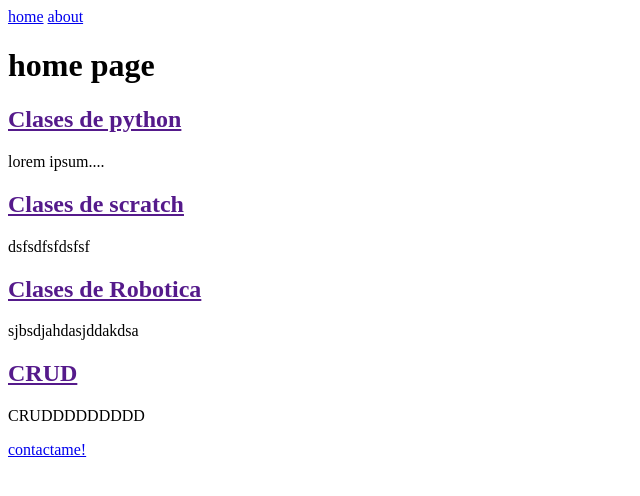
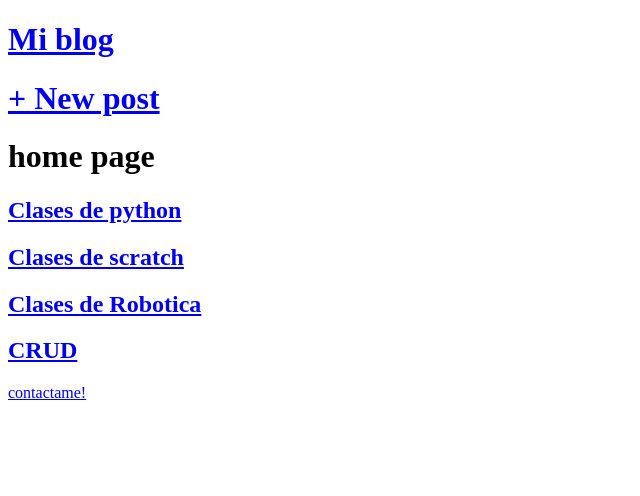
Before and after one commit to Ricardoamg05/Blog_django, a Django app: page / in a window 1280 px wide. Shown: the top 496 px of the page, without its empty margins (0-640 px from the left). Run offline with Django 3.2, Linux system fonts and the light colour scheme; data comes from the database, SQL or seed files in the repository; both versions use the stored data as it was after the commit.

Commit message:
create read

```diff
--- a/blog_app/urls.py
+++ b/blog_app/urls.py
@@ -1,8 +1,8 @@
 from django.urls import path
-from .views import homepageview, aboutpageview
-
+from .views import homepageview, aboutpageview, BlogDetailView, BlogCreateView
 urlpatterns=[
     path("",  homepageview.as_view(), name="home"),
-    path("about/", aboutpageview.as_view(), name="about" )
-
+    path("about/", aboutpageview.as_view(), name="about" ),
+    path("post/<int:pk>/", BlogDetailView.as_view(), name= 'post_detail'),
+    path("post/new", BlogCreateView.as_view(), name= "post_new")
 ]
--- a/blog_app/views.py
+++ b/blog_app/views.py
@@ -1,4 +1,5 @@
-from django.views.generic import TemplateView, ListView
+from django.views.generic import TemplateView, ListView, DetailView
+from django.views.generic.edit import CreateView
 from .models import Post
 
 class homepageview(ListView):
@@ -8,3 +9,12 @@
 
 class aboutpageview(TemplateView):
     template_name="about.html"
+
+class BlogDetailView(DetailView):
+    model= Post
+    template_name="post_detail.html"
+
+class BlogCreateView(CreateView):
+    model= Post
+    template_name= "post_new.html"
+    fields=["title", "author", "body"]
--- a/blogproject/settings.py
+++ b/blogproject/settings.py
@@ -120,7 +120,7 @@
 # https://docs.djangoproject.com/en/3.2/howto/static-files/
 
 STATIC_URL = '/static/'
-STATICSFILES_DIRS= [BASE_DIR/"static"]
+STATICFILES_DIRS= [BASE_DIR/"static"]
 
 # Default primary key field type
 # https://docs.djangoproject.com/en/3.2/ref/settings/#default-auto-field
--- a/static/css/base.css
+++ b/static/css/base.css
@@ -1,3 +1,3 @@
-header h1 a {
+header h1 {
     color:red;
 }
--- a/templates/base.html
+++ b/templates/base.html
@@ -11,11 +11,14 @@
 
 <body>
 
+<header>
+    <div class="nav left">
+         <h1><a href="{% url  'home' %}">Mi blog </a></h1>
+    </div>
 
-
-<header>
-    <a href="{% url  'home' %}" > home</a>
-    <a href="{% url  'about' %}" > about</a>
+    <div class="nav right">
+        <h1><a href="{% url  'post_new' %}">+ New post </a></h1>
+   </div>
 </header>
 
 {% block content   %}
--- a/templates/home.html
+++ b/templates/home.html
@@ -1,12 +1,16 @@
 {% extends "base.html"  %}
 
 {% block content   %}
+
 <h1>home page</h1>
+
 {% for post in post_list %}
-    <div>
-        <h2><a href="">{{post.title}}</a></h2>
-        <p>{{post.body}}</p>
+
+    <div class="post-entry">
+        <h2><a href="{% url 'post_detail' post.pk %}">{{post.title}}</a></h2>
+
     </div>
+
 {% endfor %}
 
 {% endblock content   %}
```
Also changed, not shown: templates/post_detail.html (added, +10 -0 lines), templates/post_new.html (added, +13 -0 lines), db.sqlite3.
